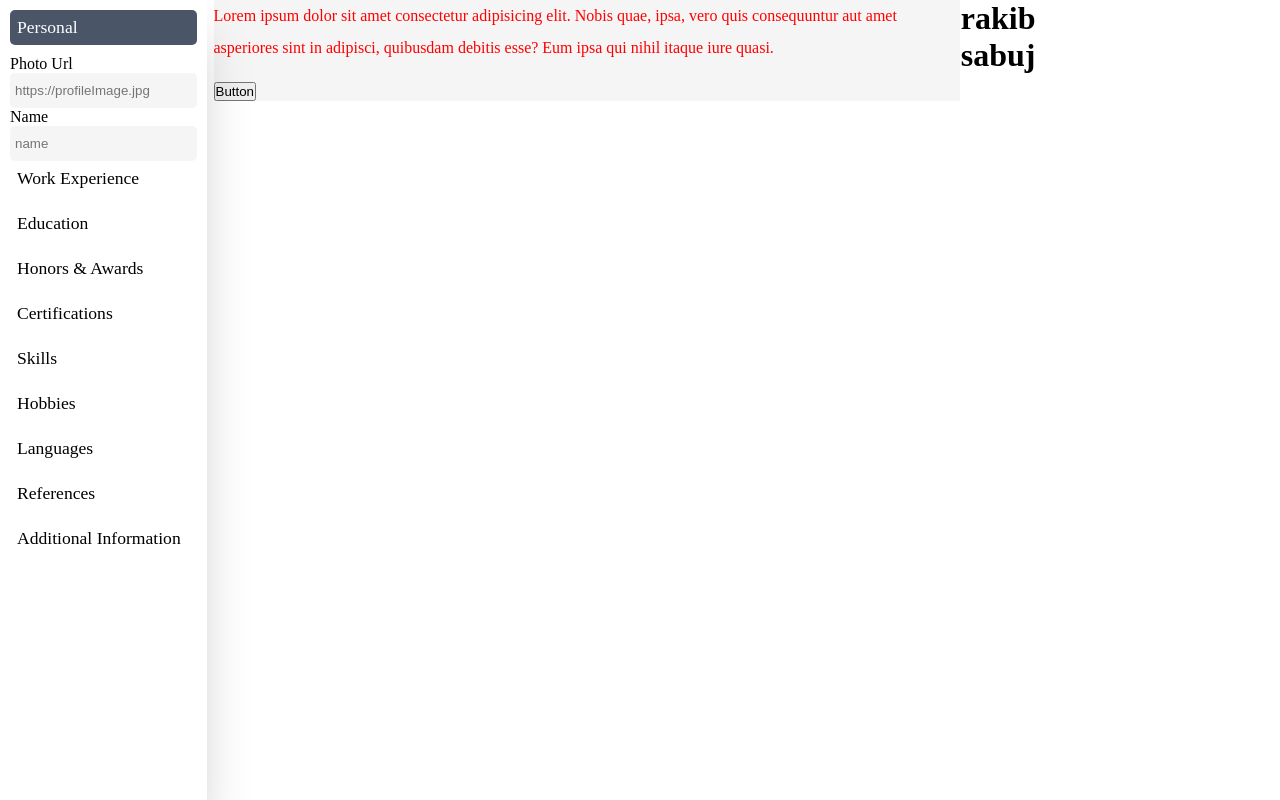
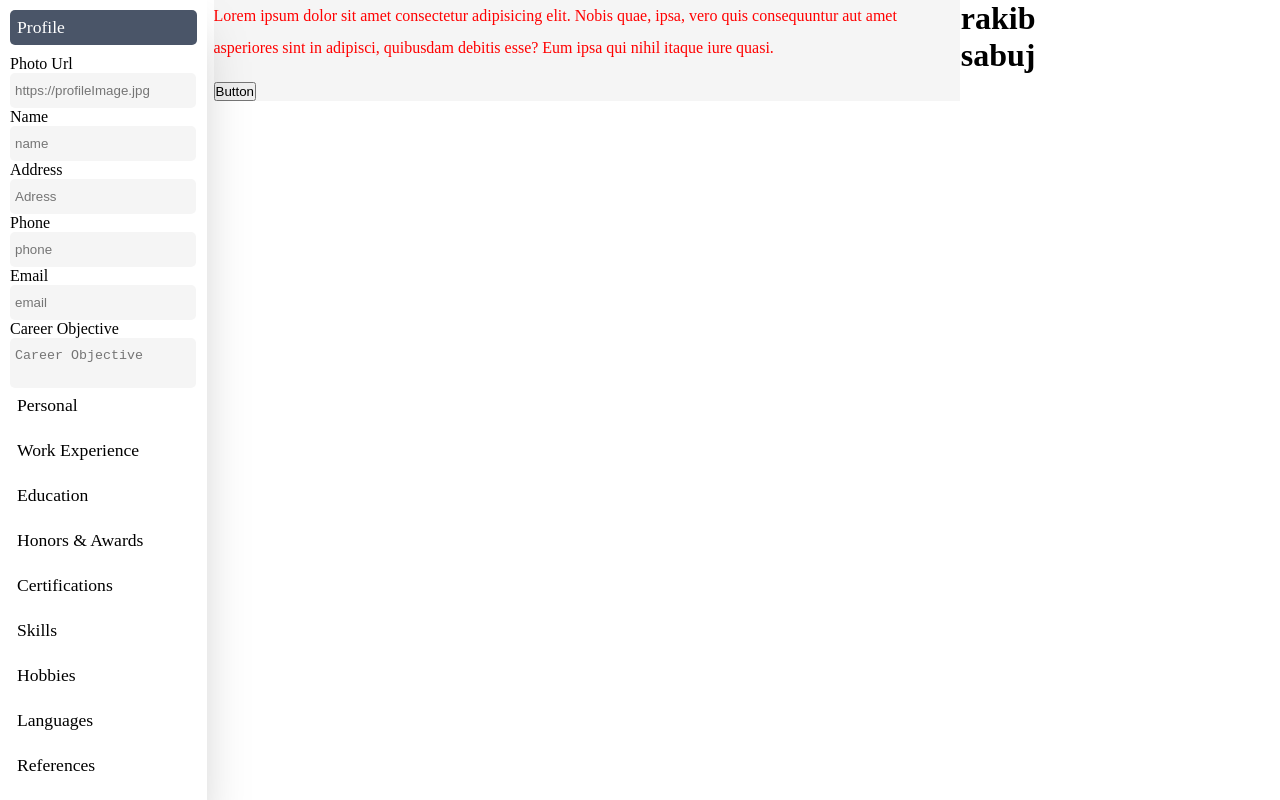
Before and after one commit to sabujhasansarker/Cv-Builder, a React (Create React App) app: page / in a window 1280 px wide. Built offline with nearby package versions, Linux system fonts and the light colour scheme.

Commit message:
Personal add

```diff
--- a/src/components/sideBar/leftSide/LeftIndex.js
+++ b/src/components/sideBar/leftSide/LeftIndex.js
@@ -13,13 +13,21 @@ import Hobbies from "./Hobbies";
 import Languages from "./Languages";
 import References from "./References";
 import Additional from "./Additional";
+import Profile from "./Profile";
 
 const LeftIndex = () => {
-  const [activeItem, setActiveItem] = useState("personal");
+  const [activeItem, setActiveItem] = useState("profile");
   const { left_list, left, active } = style;
   return (
     <div className={left}>
       <ul className={left_list}>
+        <li
+          onClick={() => setActiveItem("profile")}
+          className={`${activeItem === "profile" ? active : ""}`}
+        >
+          Profile
+        </li>
+        {activeItem === "profile" && <Profile />}
         <li
           onClick={() => setActiveItem("personal")}
           className={`${activeItem === "personal" ? active : ""}`}
--- a/src/components/sideBar/leftSide/Personal.js
+++ b/src/components/sideBar/leftSide/Personal.js
@@ -5,51 +5,172 @@ import style from "./Style.module.css";
 import DataContext from "../../../context/DataContext";
 
 const Personal = () => {
-  const { getData } = useContext(DataContext);
+  const { getData, addBio } = useContext(DataContext);
   const [data, setData] = useState();
+  const [conuntryName, setConuntryName] = useState();
 
   useEffect(() => {
     setData(JSON.parse(localStorage.getItem("cv")));
+    getCount();
   }, []);
+  const getCount = async () => {
+    const response = await fetch(`https://restcountries.eu/rest/v2/all`);
+    const counDa = await response.json();
+    setConuntryName(counDa);
+  };
   const fromData = useRef();
   fromData.current = data && data;
   const { from, fromGroup } = style;
 
   const onChange = (e) => {
     setData({ ...data, [e.target.name]: e.target.value });
-    if (e.target.name == "profilePic")
-      fromData.current = { ...fromData.current, profilePic: e.target.value };
-    if (e.target.name == "name")
-      fromData.current = { ...fromData.current, name: e.target.value };
-    const { profilePic, name } = fromData.current;
 
-    localStorage.setItem("cv", JSON.stringify({ profilePic, name }));
-    getData();
+    let targetName = e.target.name;
+    let targetValue = e.target.value;
+    if (targetName === "f_name")
+      addData({ value: { ...fromData.current, f_name: targetValue } });
+    if (targetName === "m_name")
+      addData({ value: { ...fromData.current, m_name: targetValue } });
+    if (targetName === "per_address")
+      addData({ value: { ...fromData.current, per_address: targetValue } });
+    if (targetName === "birth")
+      addData({ value: { ...fromData.current, birth: targetValue } });
+    if (targetName === "sex")
+      addData({ value: { ...fromData.current, sex: targetValue } });
+    if (targetName === "marital")
+      addData({ value: { ...fromData.current, marital: targetValue } });
+    if (targetName === "religion")
+      addData({ value: { ...fromData.current, religion: targetValue } });
+    if (targetName === "nationality")
+      addData({ value: { ...fromData.current, nationality: targetValue } });
+    if (targetName === "height")
+      addData({ value: { ...fromData.current, height: targetValue } });
+
+    function addData({ value }) {
+      fromData.current = value;
+      addBio(fromData.current);
+      getData();
+    }
   };
   return (
     <form onSubmit={(e) => e.preventDefault()} className={from}>
       <div className={fromGroup}>
-        <label>Photo Url</label>
+        <label>Father Name</label>
         <input
-          type="url"
+          type="text"
           className="form-control"
-          placeholder="https://profileImage.jpg"
-          name="profilePic"
-          ref={fromData.profilePic}
+          placeholder="Father name"
+          name="f_name"
+          ref={fromData.f_name}
           onChange={onChange}
-          value={data && data.profilePic}
+          value={data && data.f_name}
         />
       </div>
       <div className={fromGroup}>
-        <label>Name</label>
+        <label>Mother Name</label>
         <input
           type="text"
           className="form-control"
-          placeholder="name"
-          name="name"
-          ref={fromData.name}
+          placeholder="Mother name"
+          name="m_name"
+          ref={fromData.m_name}
           onChange={onChange}
-          value={data && data.name}
+          value={data && data.m_name}
+        />
+      </div>
+      <div className={fromGroup}>
+        <label>Permanent Address</label>
+        <input
+          type="text"
+          className="form-control"
+          placeholder="Permanent Address"
+          name="per_address"
+          ref={fromData.per_address}
+          onChange={onChange}
+          value={data && data.per_address}
+        />
+      </div>
+      <div className={fromGroup}>
+        <label>Date of Birth</label>
+        <input
+          type="date"
+          className="form-control"
+          placeholder="Date of Birth"
+          name="birth"
+          ref={fromData.birth}
+          onChange={onChange}
+          value={data && data.birth}
+        />
+      </div>
+      <div className={fromGroup}>
+        <label>Sex</label>
+        <select
+          className="from-control"
+          name="sex"
+          ref={fromData.sex}
+          onChange={onChange}
+          value={data && data.sex}
+        >
+          <option value="Male">Male</option>
+          <option value="Female">Female</option>
+          <option value="Other">Other</option>
+        </select>
+      </div>
+      <div className={fromGroup}>
+        <label>Marital Status</label>
+        <select
+          className="from-control"
+          name="marital"
+          ref={fromData.marital}
+          onChange={onChange}
+          value={data && data.marital}
+        >
+          <option value="Unmarried">Unmarried</option>
+          <option value="Married">Married</option>
+        </select>
+      </div>
+      <div className={fromGroup}>
+        <label>Religion</label>
+        <select
+          className="from-control"
+          name="religion"
+          ref={fromData.religion}
+          onChange={onChange}
+          value={data && data.religion}
+        >
+          <option value="Islam">Islam</option>
+          <option value="Hindu">Hindu</option>
+          <option value="Buddhists">Buddhists</option>
+          <option value="Christians">Christians</option>
+        </select>
+      </div>
+      <div className={fromGroup}>
+        <label>Nationality</label>
+        <select
+          className="from-control"
+          name="nationality"
+          ref={fromData.nationality}
+          onChange={onChange}
+          value={data && data.nationality}
+        >
+          {conuntryName &&
+            conuntryName.map((country, index) => (
+              <option value={country.demonym} key={index}>
+                {country.demonym}
+              </option>
+            ))}
+        </select>
+      </div>
+      <div className={fromGroup}>
+        <label>Height</label>
+        <input
+          type="text"
+          className="form-control"
+          placeholder="Height"
+          name="height"
+          ref={fromData.height}
+          onChange={onChange}
+          value={data && data.height}
         />
       </div>
     </form>
--- /dev/null
+++ b/src/components/sideBar/leftSide/Profile.js
@@ -0,0 +1,119 @@
+import React, { useEffect, useRef, useState, useContext } from "react";
+
+import style from "./Style.module.css";
+
+import DataContext from "../../../context/DataContext";
+
+const Profile = () => {
+  const { getData, addBio } = useContext(DataContext);
+  const [data, setData] = useState();
+
+  useEffect(() => {
+    setData(JSON.parse(localStorage.getItem("cv")));
+  }, []);
+  const fromData = useRef();
+  fromData.current = data && data;
+  const { from, fromGroup } = style;
+
+  const onChange = (e) => {
+    setData({ ...data, [e.target.name]: e.target.value });
+
+    let targetName = e.target.name;
+    let targetValue = e.target.value;
+    if (targetName === "profilePic")
+      addData({ value: { ...fromData.current, profilePic: targetValue } });
+    if (targetName === "name")
+      addData({ value: { ...fromData.current, name: targetValue } });
+    if (targetName === "address")
+      addData({ value: { ...fromData.current, address: targetValue } });
+    if (targetName === "phone")
+      addData({ value: { ...fromData.current, phone: targetValue } });
+    if (targetName === "email")
+      addData({ value: { ...fromData.current, email: targetValue } });
+    if (targetName === "career_objectve")
+      addData({ value: { ...fromData.current, career_objectve: targetValue } });
+
+    function addData({ value }) {
+      fromData.current = value;
+      addBio(fromData.current);
+      getData();
+    }
+  };
+  return (
+    <form onSubmit={(e) => e.preventDefault()} className={from}>
+      <div className={fromGroup}>
+        <label>Photo Url</label>
+        <input
+          type="url"
+          className="form-control"
+          placeholder="https://profileImage.jpg"
+          name="profilePic"
+          ref={fromData.profilePic}
+          onChange={onChange}
+          value={data && data.profilePic}
+        />
+      </div>
+      <div className={fromGroup}>
+        <label>Name</label>
+        <input
+          type="text"
+          className="form-control"
+          placeholder="name"
+          name="name"
+          ref={fromData.name}
+          onChange={onChange}
+          value={data && data.name}
+        />
+      </div>
+      <div className={fromGroup}>
+        <label>Address</label>
+        <input
+          type="text"
+          className="form-control"
+          placeholder="Adress"
+          name="address"
+          ref={fromData.address}
+          onChange={onChange}
+          value={data && data.address}
+        />
+      </div>
+      <div className={fromGroup}>
+        <label>Phone</label>
+        <input
+          type="text"
+          className="form-control"
+          placeholder="phone"
+          name="phone"
+          ref={fromData.phone}
+          onChange={onChange}
+          value={data && data.phone}
+        />
+      </div>
+      <div className={fromGroup}>
+        <label>Email</label>
+        <input
+          type="email"
+          className="form-control"
+          placeholder="email"
+          name="email"
+          ref={fromData.email}
+          onChange={onChange}
+          value={data && data.email}
+        />
+      </div>
+      <div className={fromGroup}>
+        <label>Career Objective</label>
+        <textarea
+          className="form-control"
+          placeholder="Career Objective"
+          name="career_objectve"
+          ref={fromData.career_objectve}
+          onChange={onChange}
+          value={data && data.career_objectve}
+        />
+      </div>
+    </form>
+  );
+};
+
+export default Profile;
--- a/src/components/sideBar/leftSide/Style.module.css
+++ b/src/components/sideBar/leftSide/Style.module.css
@@ -28,12 +28,15 @@ ul.left_list {
 }
 .fromGroup {
 }
-.fromGroup input {
+.fromGroup input,
+.fromGroup textarea {
   background: whitesmoke;
   border: 0;
   padding: 10px 5px;
   display: block;
   border-radius: 5px;
+  resize: none;
+  width: 94%;
 }
 .fromGroup input:focus,
 select:focus,
--- a/src/context/DataReducar.js
+++ b/src/context/DataReducar.js
@@ -1,4 +1,4 @@
-import { GET_DATA, SET_CV } from "./Type";
+import { GET_DATA, SET_CV, ADD_DATA, SET_DATA } from "./Type";
 
 export default (state, action) => {
   const { type, payload } = action;
@@ -13,6 +13,13 @@ export default (state, action) => {
         ...state,
         cv: payload,
       };
+    case ADD_DATA:
+      return {
+        ...state,
+        data: payload,
+      };
+    case SET_DATA:
+      localStorage.setItem("cv", state.data);
     default:
       return state;
   }
--- a/src/context/DataState.js
+++ b/src/context/DataState.js
@@ -1,8 +1,8 @@
-import React, { useReducer, useEffect, useState } from "react";
+import React, { useReducer } from "react";
 import DataContext from "./DataContext";
 import DataReducer from "./DataReducar";
 
-import { SET_CV, GET_DATA } from "./Type";
+import { SET_CV, GET_DATA, ADD_DATA, SET_DATA } from "./Type";
 
 const DataState = (props) => {
   const initialState = {
@@ -25,9 +25,19 @@ const DataState = (props) => {
       payload: name,
     });
   };
+
+  const addBio = (data) => {
+    dispatch({
+      type: ADD_DATA,
+      payload: JSON.stringify(data),
+    });
+    dispatch({
+      type: SET_DATA,
+    });
+  };
   return (
     <DataContext.Provider
-      value={{ data: state.data, cv: state.cv, getData, setCv }}
+      value={{ data: state.data, cv: state.cv, getData, setCv, addBio }}
     >
       {props.children}
     </DataContext.Provider>
--- a/src/context/Type.js
+++ b/src/context/Type.js
@@ -1,2 +1,4 @@
 export const SET_CV = "SET_CV";
+export const ADD_DATA = "ADD_DATA";
+export const SET_DATA = "SET_DATA";
 export const GET_DATA = "GET_DATA";
```
